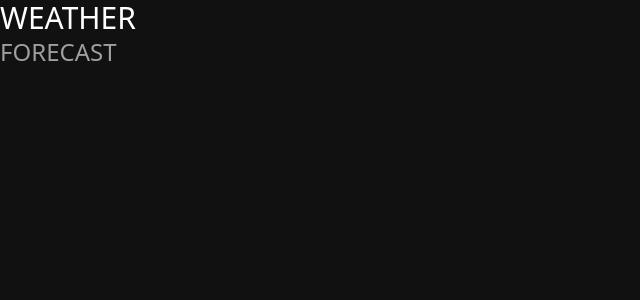
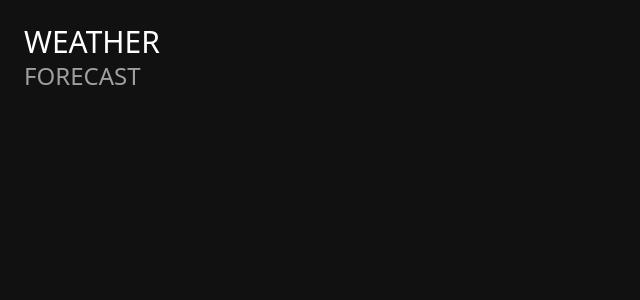
Before and after one commit to Shimi001/weather-app, a React (Vite) app: page / in a window 1280 px wide. Shown: the top 300 px of the page, without its empty margins (0-640 px from the left). Built offline with nearby package versions, Linux system fonts and the light colour scheme.

Commit message:
feat: add layout spacing and structure

```diff
--- a/src/App.tsx
+++ b/src/App.tsx
@@ -3,13 +3,13 @@
 
 function App() {
   return (
-    <>
+    <div className="min-h-screen flex flex-col">
       <Header />
 
-      <main>
+      <main className="flex-1 flex items-center justify-center p-6">
         <WeatherCard />
       </main>
-    </>
+    </div>
   );
 }
 
--- a/src/components/layout/Header.tsx
+++ b/src/components/layout/Header.tsx
@@ -2,7 +2,7 @@
 
 function Header() {
   return (
-    <header>
+    <header className="p-6">
       <Logo />
     </header>
   );
```
